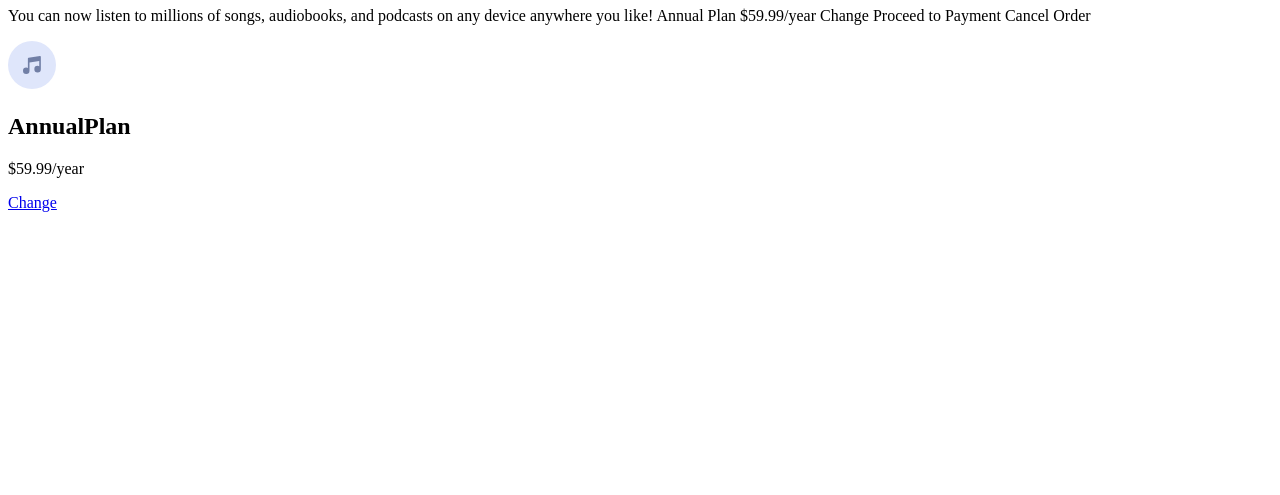
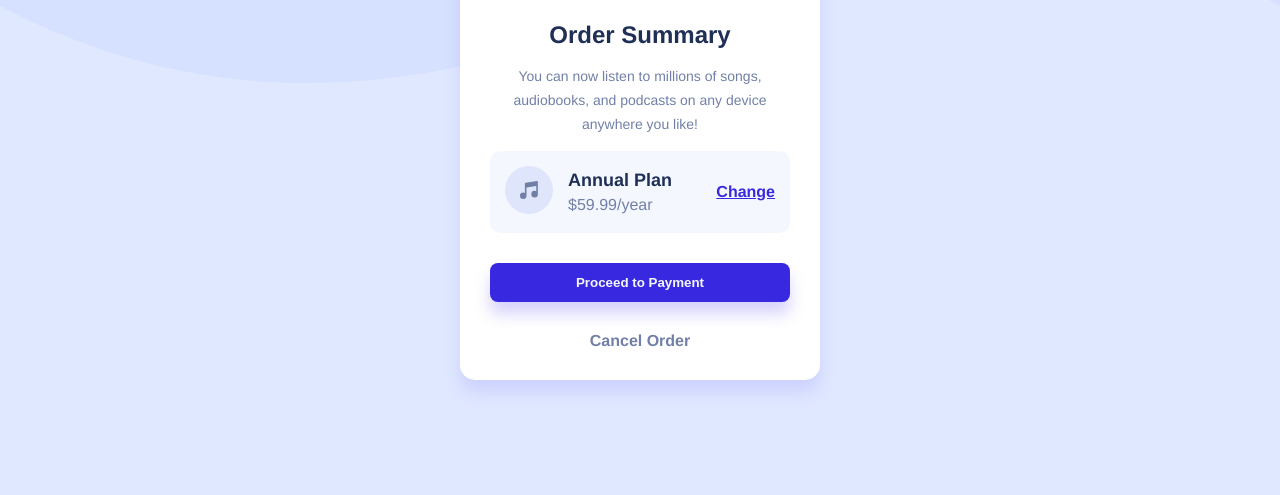
Before and after one commit to linusmanuel/Order-summary-component, a plain HTML site: page index.html in a window 1280 px wide. Shown: the part 305-800 px from the top of the page. Drawn offline with Linux system fonts and the light colour scheme.

Commit message:
feat: Build card summary component

```diff
--- a/index.html
+++ b/index.html
@@ -11,6 +11,12 @@
 			sizes="32x32"
 			href="./images/favicon-32x32.png"
 		/>
+		<link
+			href="https://fonts.googleapis.com/css2?family=Inter:wght@100&family=Lato:wght@100;300;400;700&family=Montserrat:wght@900&family=Open+Sans:wght@400;600;700;800&family=Outfit:wght@300;400;600&family=Red+Hat+Display:wght@500;700;900&family=Roboto:wght@300;400&display=swap"
+			rel="stylesheet"
+		/>
+
+		<link rel="stylesheet" href="style.css" />
 
 		<title>Frontend Mentor | Order summary card</title>
 
@@ -21,21 +27,24 @@
 			<picture class="card__image">
 				<img src="/images/illustration-hero.svg" alt="pessoa ouvindo musica" />
 			</picture>
+			<div class="card__content">
 				<h1 class="card__title">Order Summary</h1>
 				<p class="card__description">
-				You can now listen to millions of songs, audiobooks, and podcasts on any
-				device anywhere you like! Annual Plan $59.99/year Change Proceed to
-				Payment Cancel Order
+					You can now listen to millions of songs, audiobooks, and podcasts on
+					any device anywhere you like!
 				</p>
 				<div class="card__inner">
 					<picture class="card__inner-image">
 						<img src="/images/icon-music.svg" alt="Icone de musica" />
 					</picture>
 					<div class="card__inner-plan">
-					<h2 class="card__inner-title">AnnualPlan</h2>
+						<h2 class="card__inner-title">Annual Plan</h2>
 						<p class="card__inner-price">$59.99/year</p>
 					</div>
-				<a href="#">Change</a>
+					<a href="#" class="card__inner-link">Change</a>
+				</div>
+				<button class="btn btn--primary">Proceed to Payment</button>
+				<a href="#" class="card__order">Cancel Order</a>
 			</div>
 		</div>
 	</body>
--- /dev/null
+++ b/style.css
@@ -0,0 +1,144 @@
+:root {
+  --primary: #3829e0;
+  --primary-dark: #1f2f56;
+  --primary-light: #e0e8ff;
+  --secondary: #f5f7ff;
+  --secondary-dark: #7280a7;
+  --btn-hover: #766cf1;
+  --white: #fff;
+  --regular: 500;
+  --bold: 700;
+  --black: 900;
+  --sm-border: 15px;
+}
+
+* {
+  margin: 0;
+  padding: 0;
+  box-sizing: border-box;
+}
+
+body {
+  background: #dfe8ff url(/images/pattern-background-desktop.svg);
+  height: 100vh;
+  display: flex;
+  align-items: center;
+  justify-content: center;
+  font-family: 'helvetica', sans-serif;
+  background-repeat: no-repeat;
+  background-size: contain;
+}
+
+.card {
+  background-color: var(--white);
+  max-width: 360px;
+  width: 100%;
+  border-radius: var(--sm-border);
+  text-align: center;
+  box-shadow: 0 12px 15px rgba(119, 108, 241, 0.169);
+  transition: .3s ease-in-out;
+}
+
+.card:hover {
+  transition: .3s ease-in-out;
+  transform: scale(1.05);
+}
+
+.card__image {
+  display: block;
+  width: 100%;
+}
+
+.card__image img {
+  border-top-left-radius: var(--sm-border);
+  border-top-right-radius: var(--sm-border);
+  width: 100%;
+}
+
+.card__content {
+  padding: 30px;
+}
+
+.card__title {
+  color: var(--primary-dark);
+  font-weight: var(--black);
+  margin-bottom: 15px;
+  font-size: 24px;
+}
+
+.card__description {
+  font-size: 14px;
+  margin-bottom: 15px;
+  color: var(--secondary-dark);
+  line-height: 24px;
+}
+
+.card__inner {
+  background-color: var(--secondary);
+  border-radius: 10px;
+  display: flex;
+  gap: 15px;
+  padding: 15px;
+  text-align: left;
+  align-items: center;
+  margin-bottom: 30px;
+}
+
+.card-inner__image img {
+  width: 65px;
+}
+
+.card__inner-title {
+  font-size: 18px;
+  margin-bottom: 5px;
+  color: var(--primary-dark);
+}
+
+.card__inner-price {
+  color: var(--secondary-dark);
+}
+
+.card__inner-link {
+  margin-left: auto;
+  color: var(--primary);
+  font-weight: var(--bold);
+}
+
+.card__inner-link:hover {
+  color: var(--btn-hover);
+  text-decoration: none;
+}
+
+.btn {
+  width: 100%;
+  border: none;
+  padding-block: 12px;
+  border-radius: 8px;
+  color: var(--secondary);
+  margin-bottom: 30px;
+  transition: .2s ease-in-out;
+  cursor: pointer;
+}
+
+.btn--primary {
+  background-color: var(--primary);
+  font-weight: var(--bold);
+  box-shadow: 0 12px 15px rgba(119, 108, 241, 0.3);
+}
+
+.btn--primary:hover {
+  transition: .2s ease-in-out;
+  background-color: var(--btn-hover)
+}
+
+.card__order {
+  color: var(--secondary-dark);
+  text-decoration: none;
+  font-weight: var(--bold);
+  transition: .2s ease-in-out;
+}
+
+.card__order:hover {
+  transition: .2s ease-in-out;
+  color: var(--primary-dark);
+}
```
Lines whose indentation alone changed are shown as unchanged.
